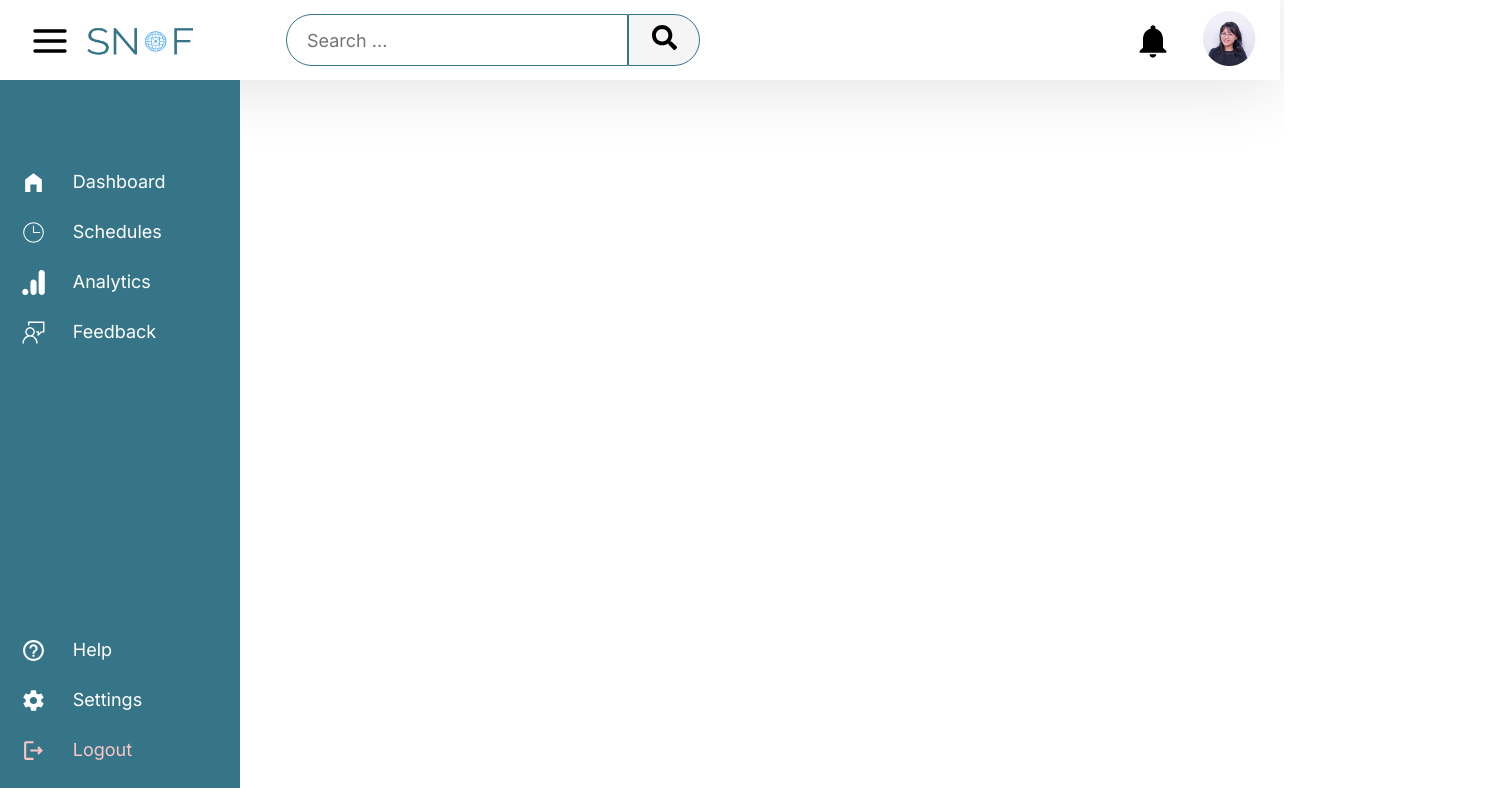
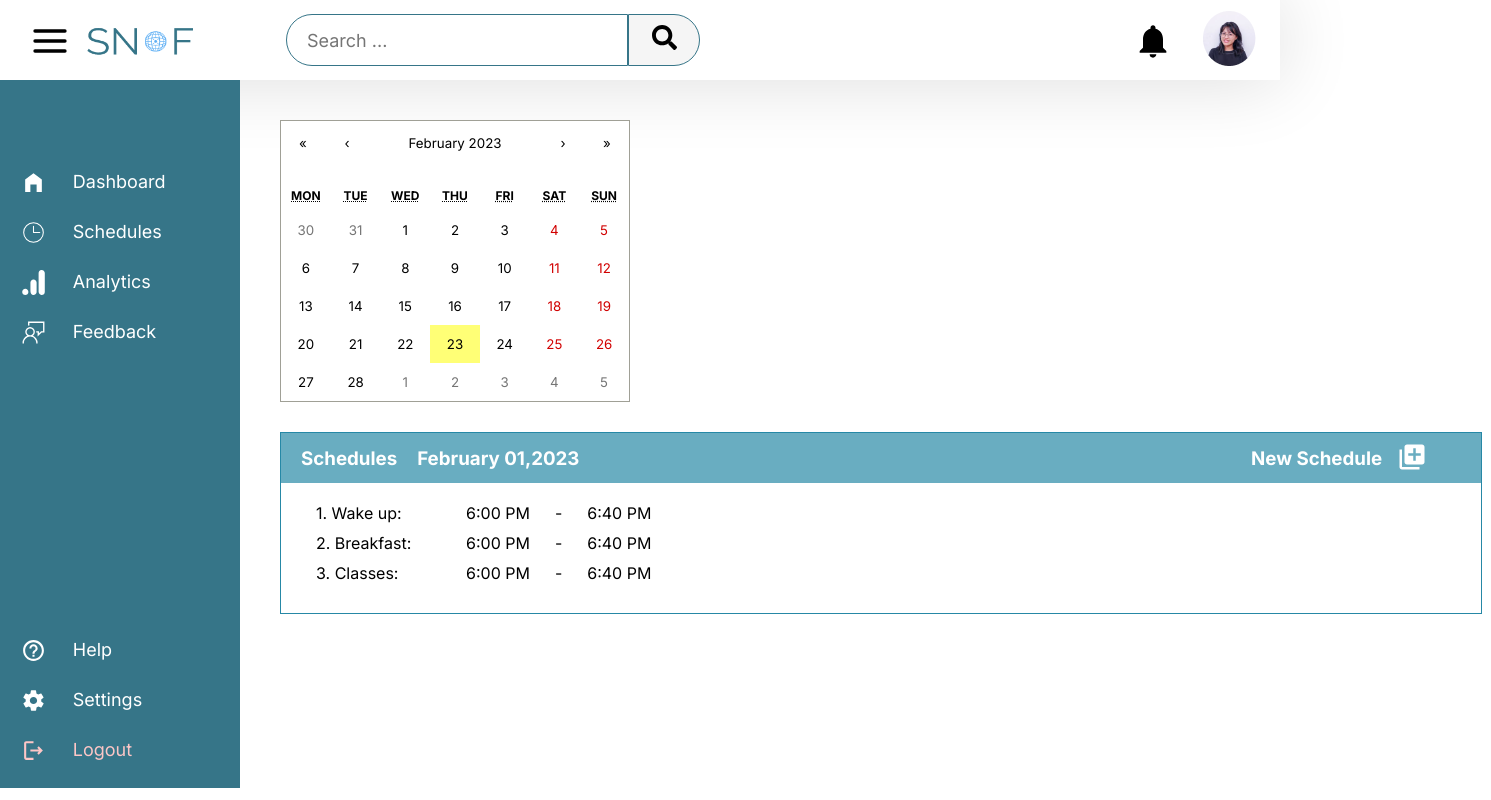
Before and after one commit to davidnyiringabo/fens-app, a React (Vite) app: page / in a window 1280 px wide. Shown: the whole page, 1491 px wide, since content can reach past the window. Built offline with nearby package versions, Linux system fonts and the light colour scheme.

Commit message:
Schedules list holder

```diff
--- a/package.json
+++ b/package.json
@@ -10,11 +10,13 @@
   },
   "dependencies": {
     "react": "^18.2.0",
+    "react-calendar": "^4.0.0",
     "react-dom": "^18.2.0",
     "react-icons": "^4.7.1"
   },
   "devDependencies": {
     "@types/react": "^18.0.27",
+    "@types/react-calendar": "^3.9.0",
     "@types/react-dom": "^18.0.10",
     "@vitejs/plugin-react": "^3.1.0",
     "typescript": "^4.9.3",
--- a/src/App.tsx
+++ b/src/App.tsx
@@ -1,10 +1,15 @@
 import './App.css'
-import Sample from './pages/Sample.js'
-
+import Schedules from './pages/Schedule/Schedule'
+import Navbar from './components/Navbar/Navbar'
+import Sidebar from './components/Sidebar/Sidebar'
 function App() {
 
   return (
-      <Sample />
+    <>
+      <Navbar />
+      <Sidebar />
+      <Schedules />
+    </>
   )
 }
 
--- /dev/null
+++ b/src/components/Calendar/Calendar.tsx
@@ -0,0 +1,11 @@
+import Calendar from "react-calendar";
+import './Calendar.css'
+import 'react-calendar/dist/Calendar.css'
+
+export default function CalendarModule() {
+    return (
+        <div className="calendar--container">
+            <Calendar />
+        </div>
+    )
+}
--- /dev/null
+++ b/src/components/SchedulesList/ScheduleList.css
@@ -0,0 +1,68 @@
+.list--container {
+    top: 30px;
+    width: 100%;
+    height: 180px;
+    position: relative;
+    border: 1px solid #2688A6;
+}
+
+/* heading styles  */
+
+.navigation {
+    background: rgba(38, 136, 166, 0.69);
+    color: white;
+    height: 50px;
+    align-items: center;
+    display: flex;
+}
+
+.heading {
+    flex: 0 0 50%;
+    max-width: 50%;
+    display: flex;
+    margin-left: 20px;
+}
+
+.date--heading {
+    margin-left: 20px;
+}
+
+.new--schedule {
+    display: flex;
+    float: right;
+    position: relative;
+    left: 350px;
+    align-items: center;
+}
+
+.new--schedule .icon {
+    margin: 5px 0  0 15px;
+    font-size: 30px;
+}
+
+/* some examples of schedules  */
+
+.schedules--list {
+    width: 95%;
+    height: auto;
+    padding: 15px 35px;
+}
+
+.schedule--component {
+    line-height: 30px;
+    width: 100%;
+    display: flex;
+}
+
+.activity {
+    margin: 0 50px 0 0;
+    width: 100px;
+}
+
+.startTime {
+    margin: 0 25px 0 0;
+}
+
+.endTime {
+    margin: 0 25px;
+}
--- /dev/null
+++ b/src/components/SchedulesList/ScheduleList.tsx
@@ -0,0 +1,49 @@
+import './ScheduleList.css'
+import { MdAddToPhotos } from 'react-icons/md'
+
+export default function ScheduleList() {
+    return (
+        <>
+            <div className="list--container">
+                <div className="navigation">
+                    <div className="heading">
+                        <h3 className="title--heading">Schedules</h3>
+                        <h3 className="date--heading">February 01,2023</h3>
+                    </div>
+                    <div className="new--schedule">
+                        <h3 className="schedule--heading">New Schedule</h3>
+                        <span className="icon">
+                            <MdAddToPhotos />
+                        </span>
+                    </div>
+                </div>
+
+                <div className="schedules--list">
+                    <ol className="listing">
+                        <li className="schedule--component">
+                            <p className="activity">1. Wake up:</p>
+
+                            <span className='startTime'> 6:00 PM </span>
+                              -
+                            <span className="endTime">6:40 PM</span>
+                        </li>
+                        <li className="schedule--component">
+                            <p className="activity">2. Breakfast:</p>
+
+                            <span className='startTime'> 6:00 PM </span>
+                              -
+                            <span className="endTime">6:40 PM</span>
+                        </li>
+                        <li className="schedule--component">
+                            <p className="activity">3. Classes:</p>
+
+                            <span className='startTime'> 6:00 PM </span>
+                              -
+                            <span className="endTime">6:40 PM</span>
+                        </li>
+                    </ol>
+                </div>
+            </div>
+        </>
+    )
+}
--- /dev/null
+++ b/src/pages/Schedule/Schedule.css
@@ -0,0 +1,6 @@
+.schedule--container {
+    position: absolute;
+    width: 1200px;
+    top: 120px;
+    left: 280px;
+}
--- /dev/null
+++ b/src/pages/Schedule/Schedule.tsx
@@ -0,0 +1,12 @@
+import CalendarModule from "../../components/Calendar/Calendar";
+import ScheduleList from "../../components/SchedulesList/ScheduleList";
+import './Schedule.css'
+
+export default function Schedules () {
+    return (
+        <div className="schedule--container">
+            <CalendarModule />
+            <ScheduleList />
+        </div>
+    )
+}
```
Also changed, not shown: src/components/Calendar/Calendar.css (added), 1 other file (tests, documents, lock files or other folders).
